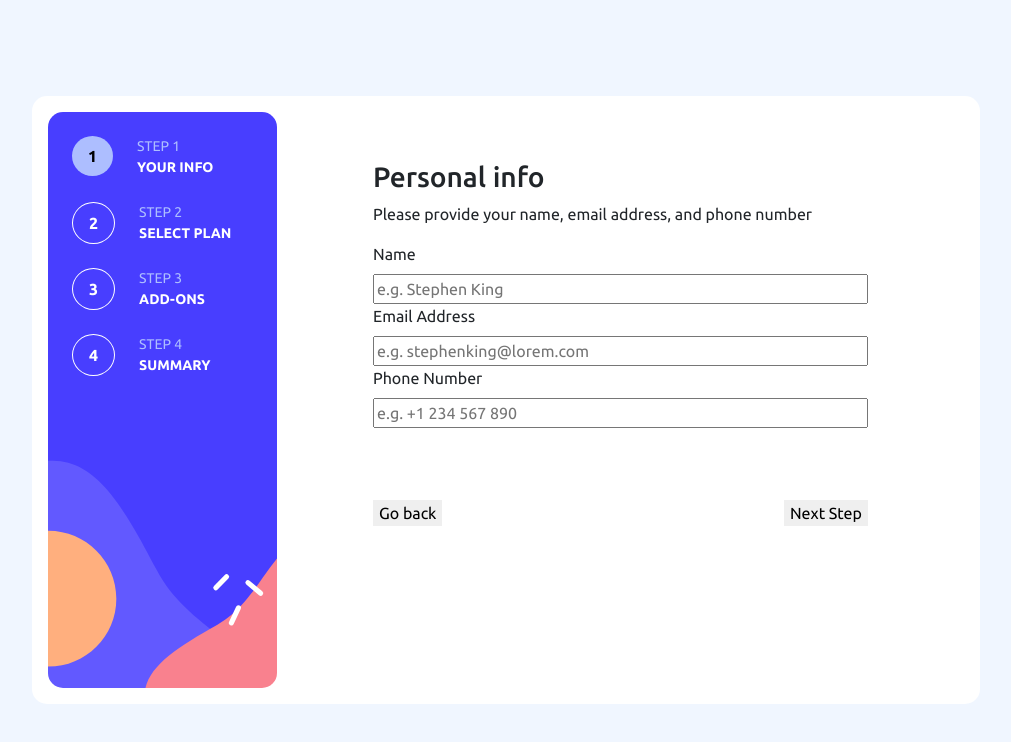
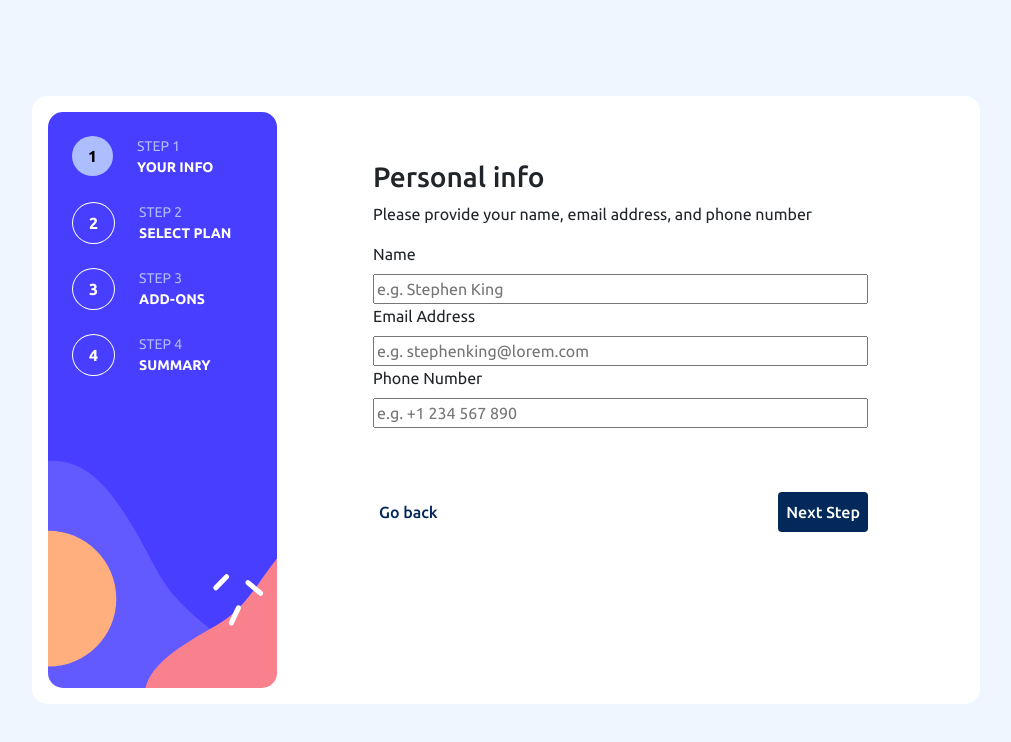
Before and after one commit to pedroalima/multi-form, a React (Vite) app: page / in a window 1280 px wide. Shown: the top 742 px of the page, without its empty margins (134-1145 px from the left). Built offline with nearby package versions, Linux system fonts and the light colour scheme.

Commit message:
style: add full footer component

```diff
--- a/src/components/footer/index.jsx
+++ b/src/components/footer/index.jsx
@@ -13,10 +13,10 @@ function Footer() {
     }
 
     return (
-        <div className='row py-4 px-5 justify-content-between no-gutters position-custom'>
+        <div className='row py-3 px-5 justify-content-between no-gutters position-custom' id='footer'>
             <div className="col-12 d-flex justify-content-between px-md-5">
-                <button onClick={goBack} className='border-0'>Go back</button>
-                <button onClick={goForward} className='border-0'>Next Step</button>
+                <button onClick={goBack} className='border-0 bg-white font-tertiary-color weight-custom'>Go back</button>
+                <button onClick={goForward} className='border-0 rounded p-2 bg-button-color text-white weight-custom'>Next Step</button>
             </div>
         </div>
     )
--- a/src/components/footer/index.scss
+++ b/src/components/footer/index.scss
@@ -1,4 +1,5 @@
 @import '../../styles/variables.scss';
+
 
 .position-custom {
     background: $bg-secondary-color;
@@ -12,3 +13,7 @@
         position: relative;
     }
 }
+
+.weight-custom {
+    font-weight: 500;
+}
--- a/src/components/sidebar/index.jsx
+++ b/src/components/sidebar/index.jsx
@@ -33,9 +33,6 @@ function Sidebar() {
                         <span className='text-white font-weight-bolder text-uppercase'>Summary</span>
                     </div>
                 </NavLink>
-
-
-
             </nav>
         </aside>
     );
--- a/src/main.scss
+++ b/src/main.scss
@@ -16,3 +16,11 @@ body {
 .font-secondary-color {
     color: $bg-active-color
 }
+
+.font-tertiary-color {
+    color: $font-tertiary-color;
+}
+
+.bg-button-color {
+    background: $bg-button-color;
+}
--- a/src/styles/variables.scss
+++ b/src/styles/variables.scss
@@ -2,9 +2,11 @@ $bg-primary-color: rgb(240, 246, 255);
 $bg-secondary-color: rgb(255, 255, 255);
 $bg-tertiary-color: rgba(255, 255, 255, 0);
 $bg-active-color: hsl(228, 100%, 84%);
+$bg-button-color: hsl(213, 96%, 18%);
 
 $font-primary-color: rgb(255, 255, 255);
 $font-secondary-color: rgb(0, 0, 0);
+$font-tertiary-color: hsl(213, 96%, 18%);
 
 $a: hsl(213, 96%, 18%);
 $b: hsl(243, 100%, 62%);
```
